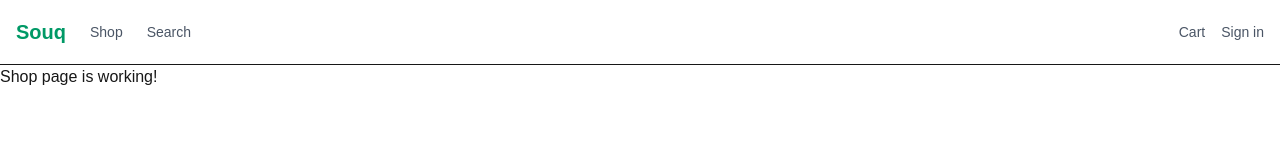
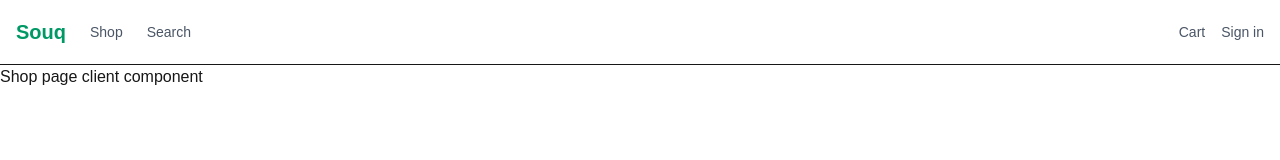
Before and after one commit to rayyy578/-souq, a Next.js app: page /shop in a window 1280 px wide. Shown: the top 160 px of the page. Built offline with nearby package versions, Linux system fonts and the light colour scheme; no server answers.

Commit message:
debug: shop page as client component

```diff
--- a/app/shop/page.tsx
+++ b/app/shop/page.tsx
@@ -1,3 +1,5 @@
-export default async function ShopPage() {
-  return <div>Shop page is working!</div>;
+'use client';
+
+export default function ShopPage() {
+  return <div>Shop page client component</div>;
 }
```
